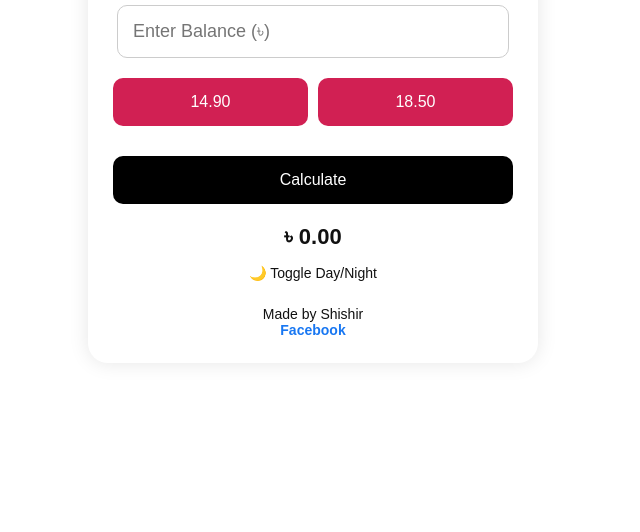
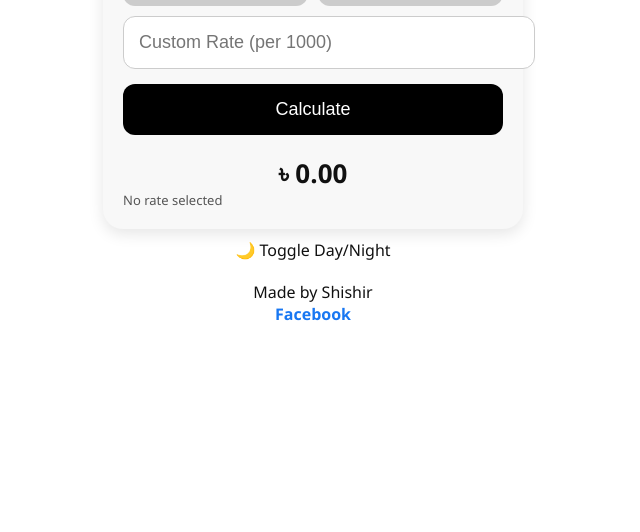
Before and after one commit to ZeroToShishir/Bkash-Cashout-Balance-Counter-, a plain HTML site: page index.html in a window 1280 px wide. Shown: the part 268-800 px from the top of the page, without its empty margins (327-967 px from the left). Drawn offline with Linux system fonts and the light colour scheme.

Commit message:
Update index.html

```diff
--- a/index.html
+++ b/index.html
@@ -5,103 +5,118 @@
 <meta name="viewport" content="width=device-width, initial-scale=1.0">
 <title>Cashout Counter</title>
 
+<link rel="manifest" href="manifest.json">
+
 <style>
 :root {
   --primary: #D12053;
   --bg: #ffffff;
+  --card: #f8f8f8;
   --text: #111;
 }
 
 body.dark {
   --bg: #121212;
-  --text: #ffffff;
+  --card: #1e1e1e;
+  --text: #fff;
 }
 
 body {
   margin: 0;
-  font-family: Arial, sans-serif;
+  font-family: "Segoe UI", sans-serif;
   background: var(--bg);
   color: var(--text);
-  display: flex;
-  justify-content: center;
-  align-items: center;
-  height: 100vh;
   transition: 0.3s;
 }
 
 .container {
-  width: 90%;
-  max-width: 400px;
-  background: var(--bg);
-  border-radius: 20px;
-  padding: 25px;
-  box-shadow: 0 0 20px rgba(0,0,0,0.1);
-  text-align: center;
+  max-width: 420px;
+  margin: auto;
+  padding: 20px;
 }
 
 h1 {
+  text-align: center;
   color: var(--primary);
-  margin-bottom: 20px;
+}
+
+.card {
+  background: var(--card);
+  padding: 20px;
+  border-radius: 20px;
+  box-shadow: 0 5px 15px rgba(0,0,0,0.1);
+  margin-top: 15px;
 }
 
 input {
-  width: 90%;
+  width: 100%;
   padding: 15px;
   font-size: 18px;
-  border-radius: 10px;
+  border-radius: 12px;
   border: 1px solid #ccc;
-  margin-bottom: 20px;
+  margin-top: 10px;
 }
 
-.buttons {
+.rate-buttons {
   display: flex;
   gap: 10px;
-  justify-content: center;
-  margin-bottom: 20px;
+  margin-top: 15px;
 }
 
-button {
+.rate-btn {
+  flex: 1;
   padding: 15px;
+  border-radius: 12px;
+  border: none;
+  background: #ccc;
   font-size: 16px;
-  border: none;
-  border-radius: 10px;
   cursor: pointer;
 }
 
-.rate-btn {
+.rate-btn.active {
   background: var(--primary);
-  color: white;
-  flex: 1;
+  color: #fff;
 }
 
 .calculate {
   width: 100%;
+  margin-top: 15px;
+  padding: 15px;
+  border-radius: 12px;
+  border: none;
   background: black;
   color: white;
-  margin-top: 10px;
+  font-size: 18px;
+  cursor: pointer;
 }
 
 .result {
+  text-align: center;
+  font-size: 26px;
   margin-top: 20px;
-  font-size: 22px;
   font-weight: bold;
 }
 
-.toggle {
-  margin-top: 15px;
+.mode-toggle {
+  text-align: center;
+  margin-top: 10px;
   cursor: pointer;
-  font-size: 14px;
 }
 
 .footer {
-  margin-top: 25px;
-  font-size: 14px;
+  text-align: center;
+  margin-top: 20px;
 }
 
 .footer a {
   color: #1877F2;
   text-decoration: none;
   font-weight: bold;
+}
+
+.small {
+  font-size: 13px;
+  opacity: 0.7;
 }
 </style>
 </head>
@@ -111,18 +126,24 @@ button {
 <div class="container">
   <h1>Cashout Counter</h1>
 
-  <input type="number" id="balance" placeholder="Enter Balance (৳)">
+  <div class="card">
+    <label>Enter Balance (৳)</label>
+    <input type="number" id="balance" placeholder="e.g. 5250">
 
-  <div class="buttons">
-    <button class="rate-btn" onclick="setRate(14.90)">14.90</button>
-    <button class="rate-btn" onclick="setRate(18.50)">18.50</button>
+    <div class="rate-buttons">
+      <button id="r1" class="rate-btn" onclick="selectRate(14.90, 'Preset 14.90')">14.90</button>
+      <button id="r2" class="rate-btn" onclick="selectRate(18.50, 'Preset 18.50')">18.50</button>
+    </div>
+
+    <input type="number" id="manualRate" placeholder="Custom Rate (per 1000)" oninput="manualSelect()">
+
+    <button class="calculate" onclick="calculate()">Calculate</button>
+
+    <div class="result" id="result">৳ 0.00</div>
+    <div class="small" id="rateInfo">No rate selected</div>
   </div>
 
-  <button class="calculate" onclick="calculate()">Calculate</button>
-
-  <div class="result" id="result">৳ 0.00</div>
-
-  <div class="toggle" onclick="toggleMode()">🌙 Toggle Day/Night</div>
+  <div class="mode-toggle" onclick="toggleMode()">🌙 Toggle Day/Night</div>
 
   <div class="footer">
     Made by Shishir <br>
@@ -131,17 +152,53 @@ button {
 </div>
 
 <script>
-let selectedRate = 14.90;
+let selectedRate = null;
+let rateLabel = "";
 
-function setRate(rate) {
-  selectedRate = rate;
+// Highlight selection
+function clearActive() {
+  document.getElementById("r1").classList.remove("active");
+  document.getElementById("r2").classList.remove("active");
 }
 
+// Preset rate select
+function selectRate(rate, label) {
+  selectedRate = rate;
+  rateLabel = label;
+
+  clearActive();
+
+  if (rate === 14.90) document.getElementById("r1").classList.add("active");
+  if (rate === 18.50) document.getElementById("r2").classList.add("active");
+
+  document.getElementById("manualRate").value = "";
+  updateRateInfo();
+}
+
+// Manual rate
+function manualSelect() {
+  let val = parseFloat(document.getElementById("manualRate").value);
+
+  if (val > 0) {
+    selectedRate = val;
+    rateLabel = "Custom Rate: " + val;
+
+    clearActive();
+    updateRateInfo();
+  }
+}
+
+// Update label
+function updateRateInfo() {
+  document.getElementById("rateInfo").innerText = "Using: " + rateLabel;
+}
+
+// Calculate
 function calculate() {
   let balance = parseFloat(document.getElementById("balance").value);
 
-  if (!balance || balance <= 0) {
-    alert("Enter valid amount");
+  if (!balance || balance <= 0 || !selectedRate) {
+    alert("Enter balance & select rate");
     return;
   }
 
@@ -151,8 +208,14 @@ function calculate() {
     "৳ " + cashout.toFixed(2);
 }
 
+// Dark mode
 function toggleMode() {
   document.body.classList.toggle("dark");
+}
+
+// PWA service worker
+if ("serviceWorker" in navigator) {
+  navigator.serviceWorker.register("sw.js");
 }
 </script>
 
```
